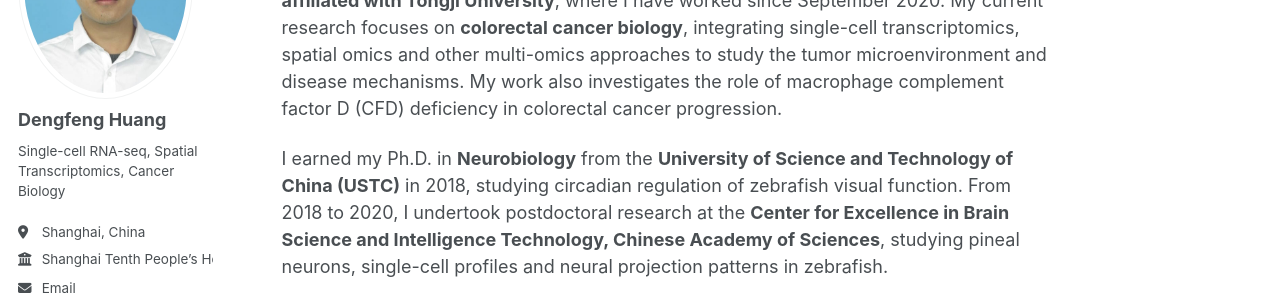
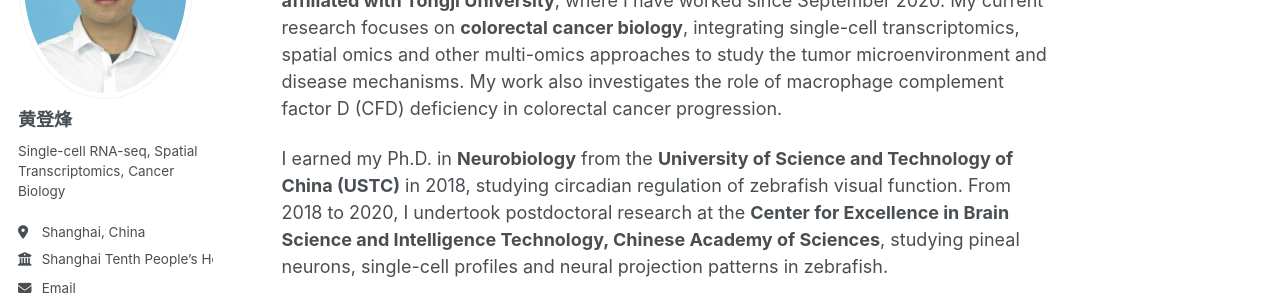
Before and after one commit to dfeng269/dfeng269.github.io, a Jekyll site: the page built from _pages/about.md, in a window 1280 px wide. Shown: the part 231-531 px from the top of the page. Built offline with Jekyll 4.4.1, drawn with Linux system fonts in a browser that asks for light colours; a style sheet for code colours, icons or effects is not loaded.

Commit message:
Update _config.yml

```diff
--- a/_config.yml
+++ b/_config.yml
@@ -24,7 +24,7 @@ repository               : "dfeng269/dfeng269.github.io"
 author:
   # Biographic information
   avatar           : "profile.png"
-  name             : "Dengfeng Huang"
+  name             : "黄登烽"
   pronouns         : # example: "she/her"
   bio              : "Single-cell RNA-seq, Spatial Transcriptomics, Cancer Biology"
   location         : "Shanghai, China"
```
